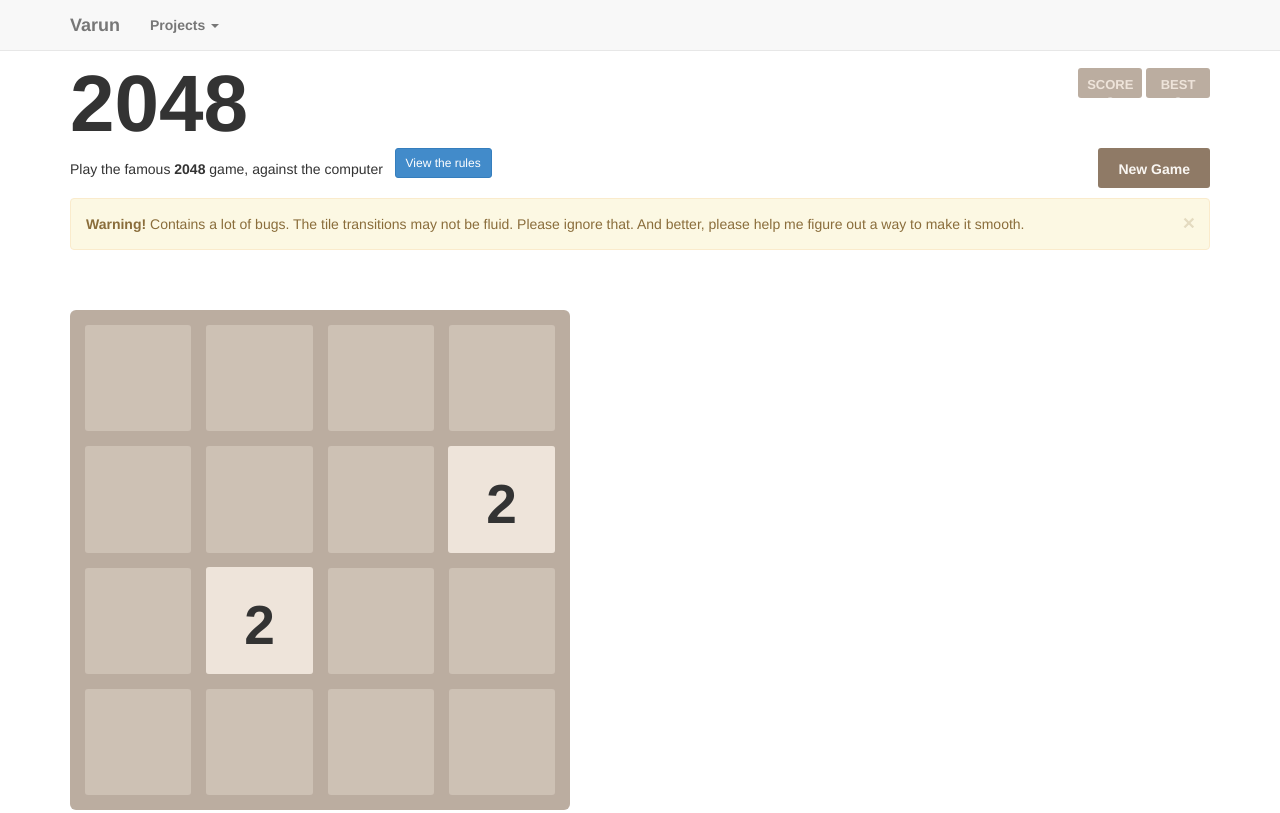
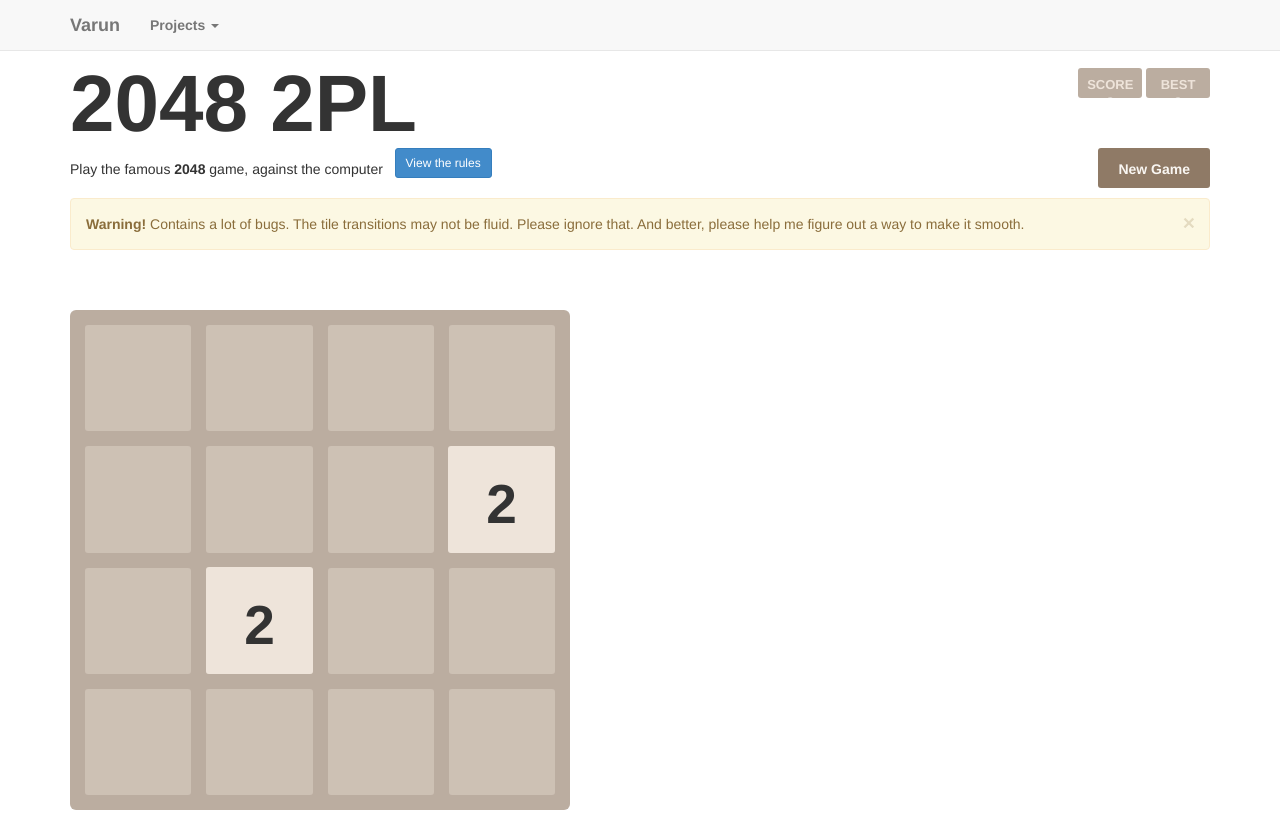
Before and after one commit to a-varun/2048_2pl, a plain HTML site: page index.html in a window 1280 px wide. Shown: the top 813 px of the page. Drawn offline with nearby package versions, Linux system fonts and the light colour scheme; files that its build step writes are made by us from their sources; a web font is replaced by a local one.

Commit message:
Layout changes

```diff
--- a/index.html
+++ b/index.html
@@ -1,6 +1,6 @@
 <html lang="en" manifest="cache.appcache"><head><meta http-equiv="Content-Type" content="text/html; charset=UTF-8">
   <meta charset="utf-8">
-  <title>2048</title>
+  <title>2048 Against Computer</title>
   <link rel="shortcut icon" href="./bs/pic.ico">
   <link href="./2048_files/main.css" rel="stylesheet" type="text/css">
     <script src="http://ajax.googleapis.com/ajax/libs/jquery/1.11.0/jquery.min.js"></script>
@@ -49,7 +49,7 @@
 
   <div class="container">
     <div class="heading">
-      <h1 class="title">2048</h1>
+      <h1 class="title">2048 2PL</h1>
       <div class="scores-container">
         <div class="score-container">0</div>
         <div class="best-container">340</div>
```
